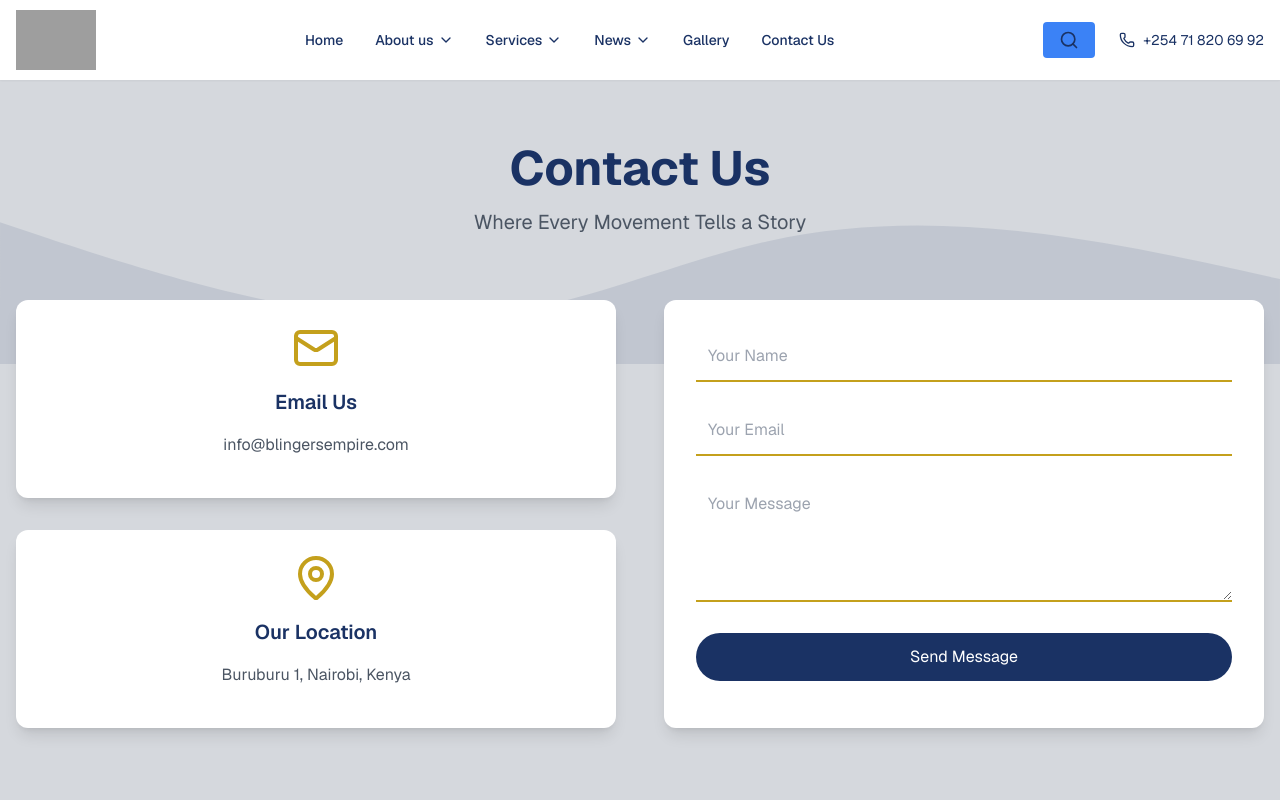
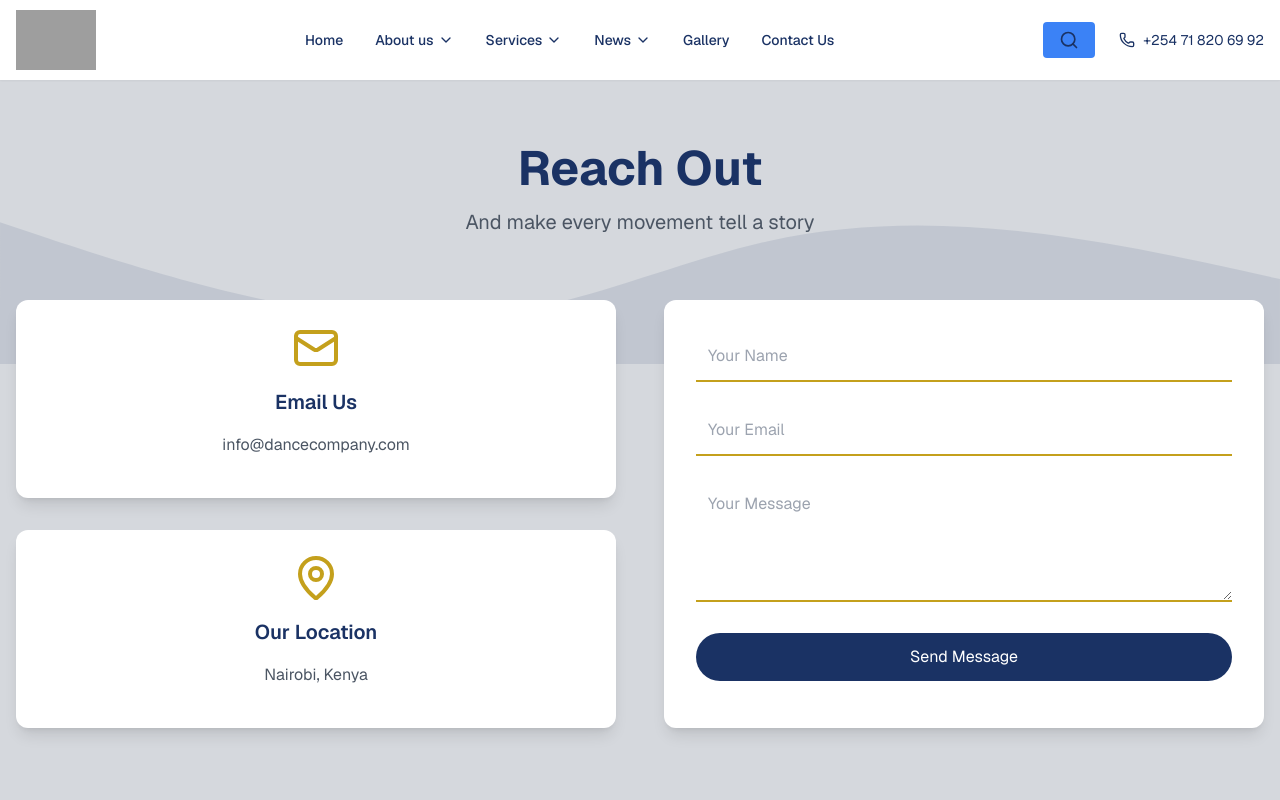
Before and after one commit to odongoron/dance_company_website, a Next.js app: page /contact in a window 1280 px wide. Shown: the top 800 px of the page. Built offline with nearby package versions, Linux system fonts and the light colour scheme; grey boxes are pictures that could not be loaded.

Commit message:
modified contact page

```diff
--- a/src/app/contact/page.tsx
+++ b/src/app/contact/page.tsx
@@ -2,15 +2,15 @@
 
 import React, { useState } from "react";
 import { Mail, MapPin, CheckCircle } from "lucide-react";
-import { sendEmail } from "./actions"; // Import sendEmail function
+import { sendEmail } from "./actions";
 
-// Define the structure of form status
+// form status structure
 interface FormStatus {
   submitted: boolean;
   sending: boolean;
 }
 
-// Define the structure of form data
+// structure of form data
 interface FormData {
   name: string;
   email: string;
@@ -62,10 +62,10 @@ export default function ArtisticContactPage() {
       <div className="container mx-auto px-4 py-16 relative z-10">
         <div className="text-center mb-16">
           <h1 className="text-5xl font-bold text-[#1a3264] mb-4 flex items-center justify-center">
-            Contact Us
+            Reach Out
           </h1>
           <p className="text-xl text-gray-600">
-            Where Every Movement Tells a Story
+            And make every movement tell a story
           </p>
         </div>
 
@@ -77,7 +77,7 @@ export default function ArtisticContactPage() {
                 Email Us
               </h3>
               <p className="text-center text-gray-600">
-                info@blingersempire.com
+                info@dancecompany.com
               </p>
             </div>
 
@@ -87,7 +87,7 @@ export default function ArtisticContactPage() {
                 Our Location
               </h3>
               <p className="text-center text-gray-600">
-                Buruburu 1, Nairobi, Kenya
+                Nairobi, Kenya
               </p>
             </div>
           </div>
```
